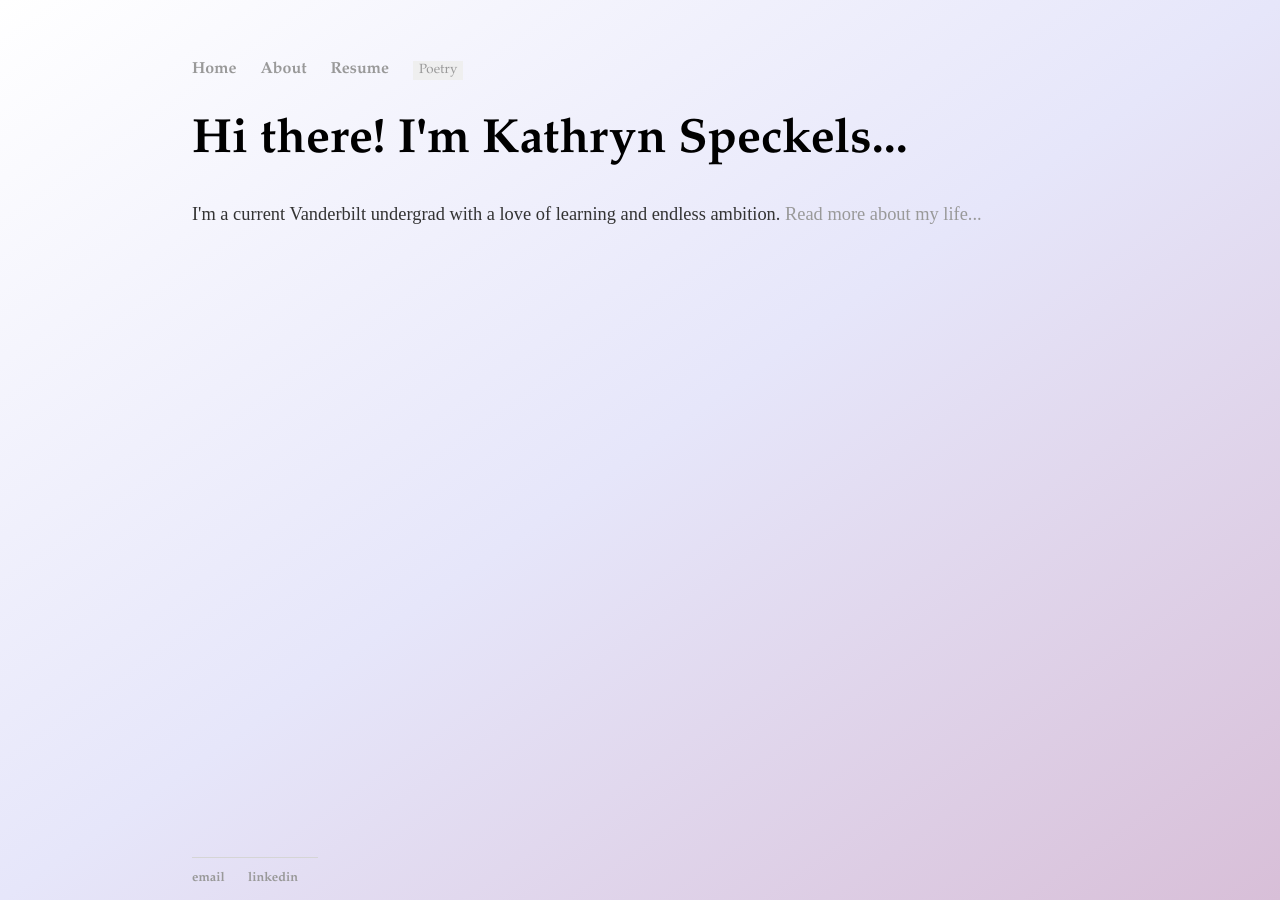
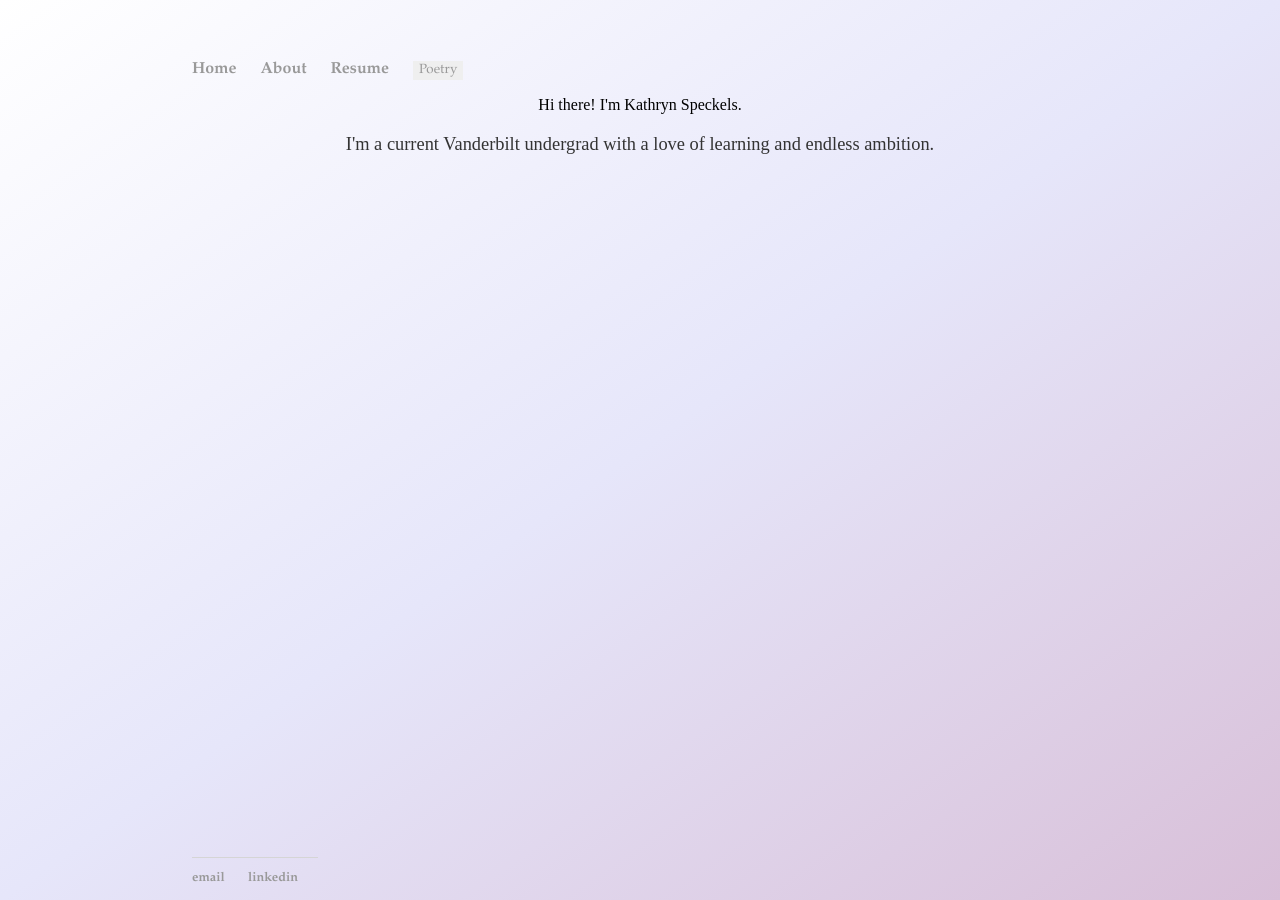
Before and after one commit to kspecks/kspecks.github.io, a Jekyll site: the page built from index.html, in a window 1280 px wide. Built offline with Jekyll 4.4.1, drawn with Linux system fonts in a browser that asks for light colours.

Commit message:
Update index.html

```diff
--- a/index.html
+++ b/index.html
@@ -4,7 +4,12 @@ title: Kathryn Speckels
 ---
 <div class="blurb">
 	<body>
-	<h1>Hi there! I'm Kathryn Speckels...</h1>
-	<p>I'm a current Vanderbilt undergrad with a love of learning and endless ambition. <a href="/about">Read more about my life...</a></p>
+	<div style="text-align: center; vertical-align: middle;>
+		    <h1 style="align:center">Hi there! I'm Kathryn Speckels.</h1>
+				<p>I'm a current Vanderbilt undergrad with a love of learning and endless ambition.
+				<br />
+				</p>
+	</div>
 	</body>
+
 </div><!-- /.blurb -->
```
